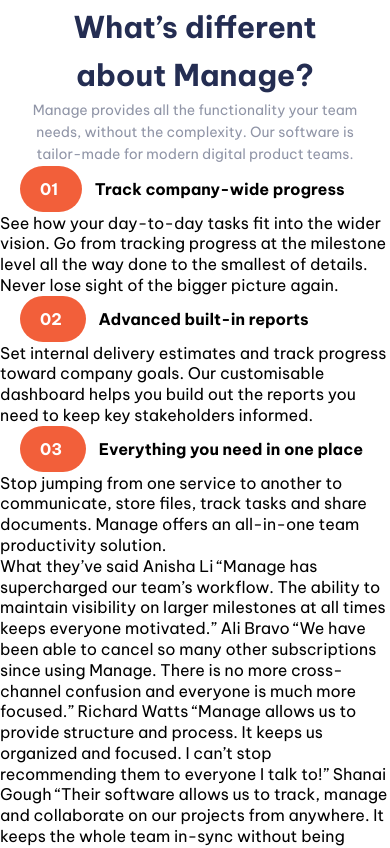
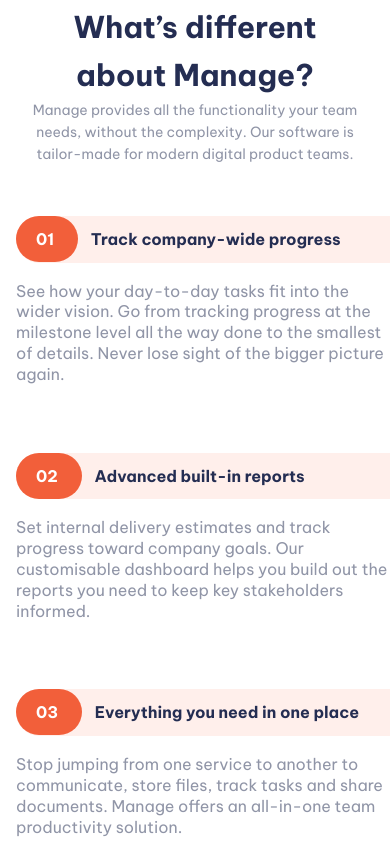
Before and after one commit to Folareen/manage-landing-page, a plain HTML site: page index.html in a window 390 px wide. Shown: the part 835-1683 px from the top of the page. Drawn offline with Linux system fonts and the light colour scheme.

Commit message:
adjusted mobile view styles

```diff
--- a/scss/_features.scss
+++ b/scss/_features.scss
@@ -22,9 +22,15 @@
     .feature{
         display: flex;
         flex-direction: column;
+        margin-top: 50px;
+        margin-left: 16px;
+
 
         &__header{
-            padding: 13px 20px;
+            padding: 13px 0;
+            color: $dark-blue;
+            background-color: $very-pale-red;
+            border-radius: 50px 0 0 50px;
 
             span{
                 padding: 13px 20px;
@@ -35,6 +41,13 @@
 
             }
         }
+
+        p{
+            color: $dark-grayish-blue;
+            margin: 18px 0;
+        }
     }
 
+
+
 }
```
Also changed, not shown: css/main.css, 1 other file.
